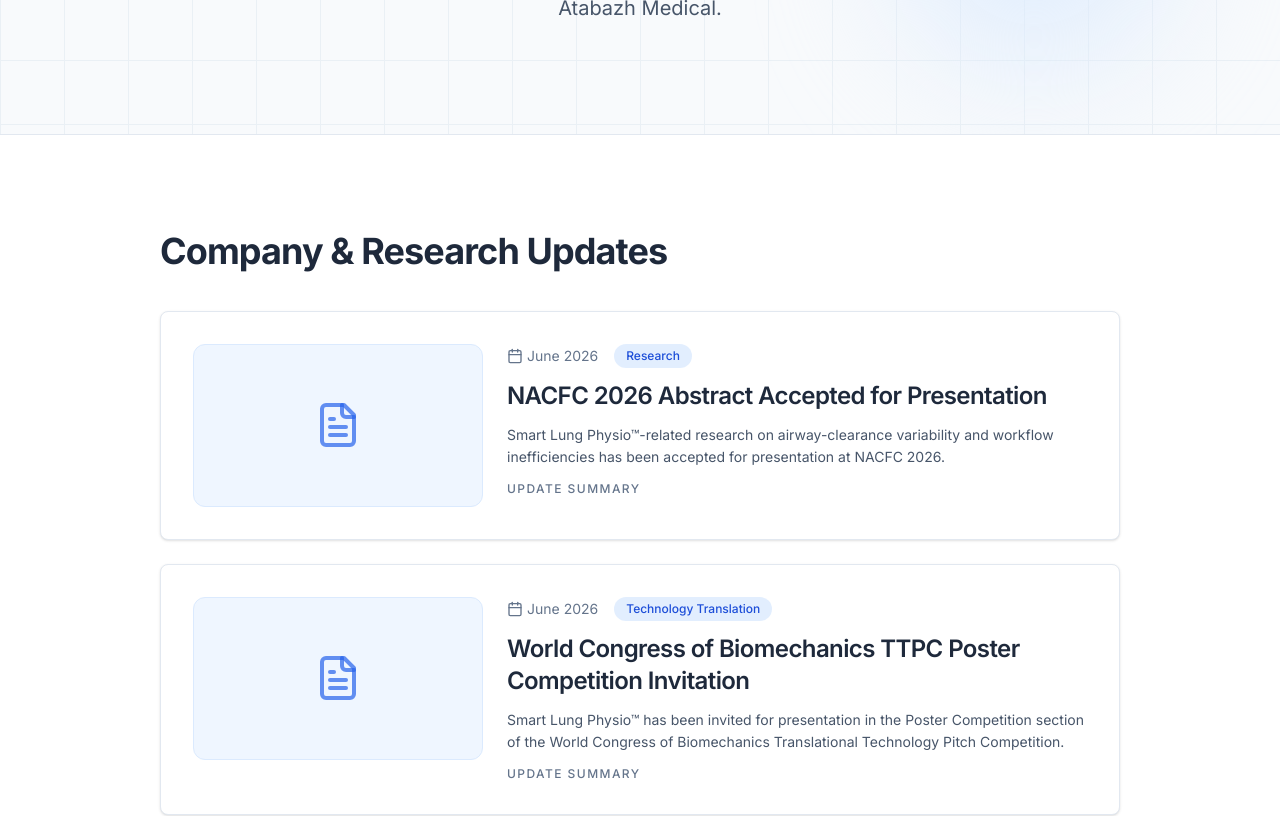
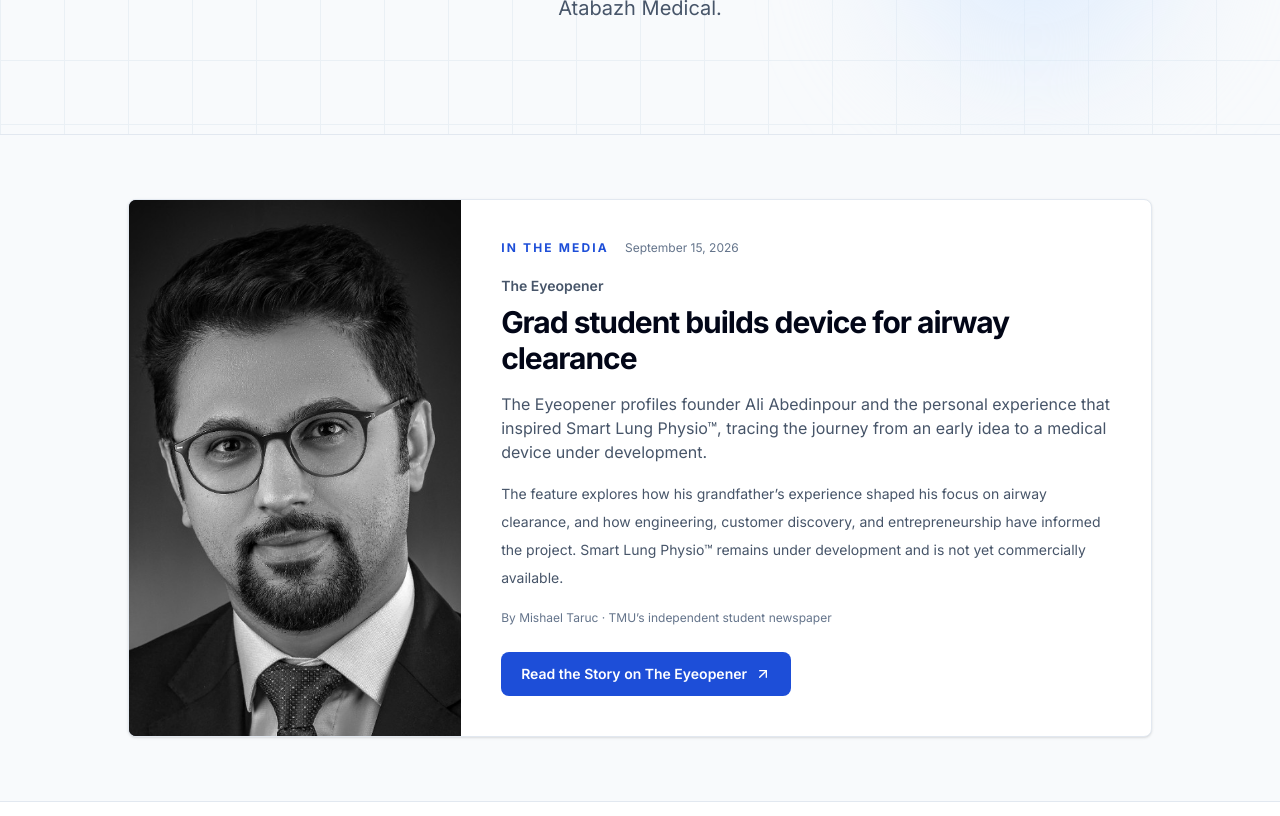
Before and after one commit to AliA1989/atabazh-lung-care-ceaf3822, a React (Vite) app: page /news in a window 1280 px wide. Shown: the part 340-1156 px from the top of the page. Built offline with nearby package versions, Linux system fonts and the light colour scheme; the HTML template or start-up script is replaced by a standard one.

Commit message:
Add Eyeopener media coverage: src/pages/News.tsx

```diff
--- a/src/pages/News.tsx
+++ b/src/pages/News.tsx
@@ -1,3 +1,4 @@
+import MediaFeature from "@/components/MediaFeature";
 import { Card, CardContent } from "@/components/ui/card";
 import { Button } from "@/components/ui/button";
 import { NavLink } from "@/components/NavLink";
@@ -30,6 +31,12 @@ const News = () => {
         </div>
 
         <div className="absolute bottom-0 left-0 right-0 h-24 bg-gradient-to-t from-transparent to-transparent z-[5]" />
+      </section>
+
+      <section aria-label="Featured media coverage" className="border-b border-slate-200 bg-[#f8fafc] px-6 py-12 sm:px-8 lg:px-12 lg:py-16">
+        <div className="mx-auto max-w-5xl">
+          <MediaFeature expanded />
+        </div>
       </section>
 
       {/* Featured News - Glassmorphism Cards */}
```
